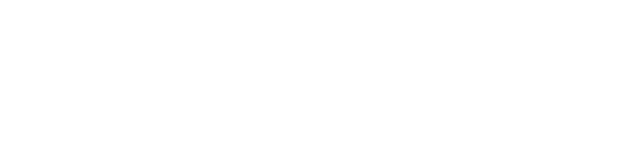
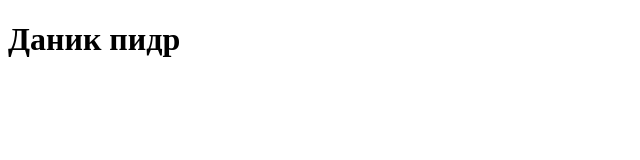
Before and after one commit to danik266/practic, a plain HTML site: page index.html in a window 1280 px wide. Shown: the whole page, without its empty margins (0-640 px from the left). Drawn offline with Linux system fonts and the light colour scheme.

Commit message:
Update index.html

```diff
--- a/index.html
+++ b/index.html
@@ -6,6 +6,6 @@
     <title>Document</title>
 </head>
 <body>
-
+    <h1>Даник пидр</h1>
 </body>
 </html>
```
